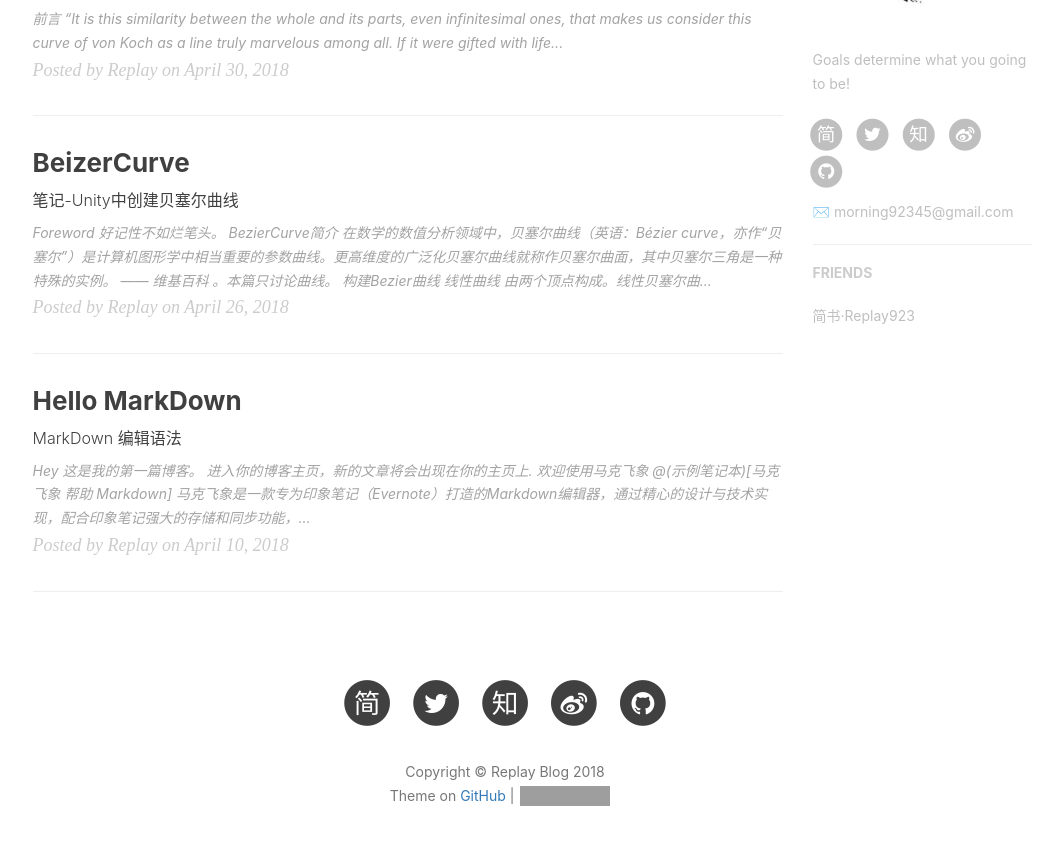
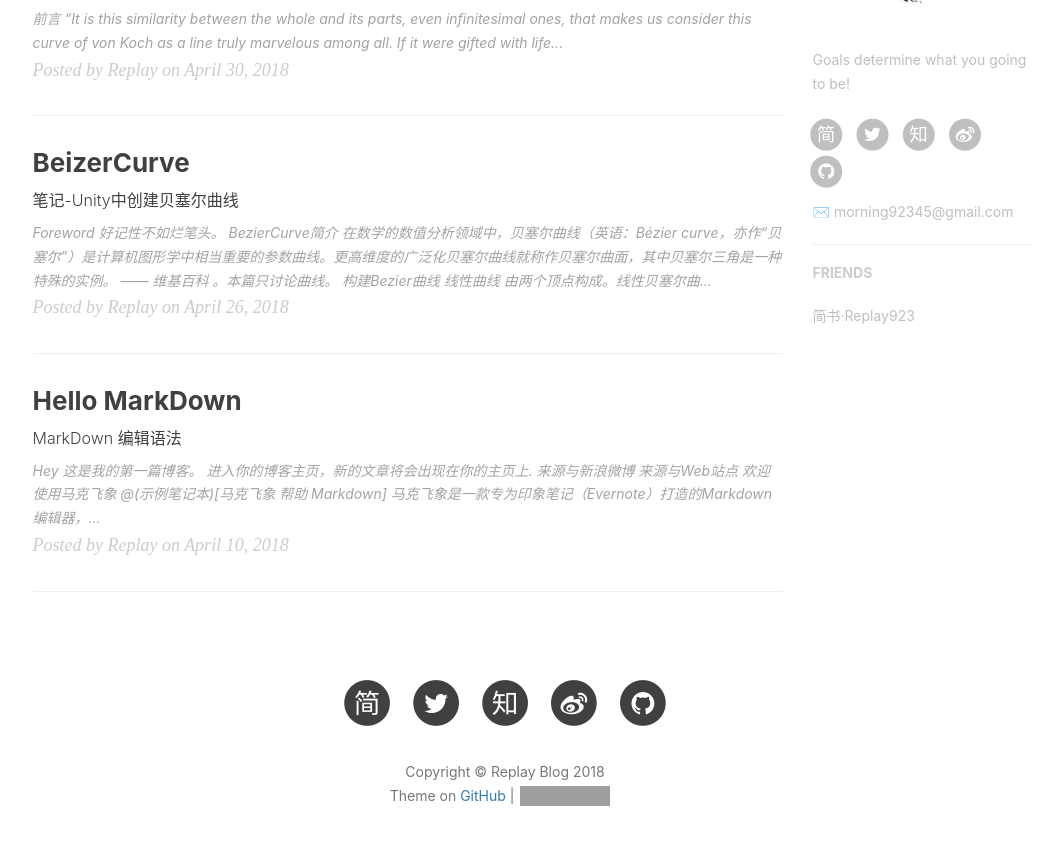
Before and after one commit to Replay923/Replay923.github.io, a Jekyll site: the page built from index.html, in a window 1280 px wide and 900 px high, scrolled down 715 px. Shown: the top 845 px of the window, without its empty margins (135-1192 px from the left). Built offline with Jekyll 4.4.1, drawn with Linux system fonts in a browser that asks for light colours; nearby versions of some CDN libraries; the list of posts is cut into pages by our own code; comment, search, counter and statistics services are not loaded; grey boxes are pictures that could not be loaded.

Commit message:
测试 we'b站点 视频的大小限制

```diff
--- a/_posts/2018-4-10-Hello.md
+++ b/_posts/2018-4-10-Hello.md
@@ -22,6 +22,18 @@
     frameborder="0"
     allowfullscreen>
 </iframe>
+
+> 来源与新浪微博
+
+<iframe
+    class="size"
+    height= "450"
+    src="../BlogResources/Video/mgsdkDemo.mp4"
+    frameborder="0"
+    allowfullscreen>
+</iframe>
+
+> 来源与Web站点
 
 <!-- >
 >
```
Also changed, not shown: 1 other file.
